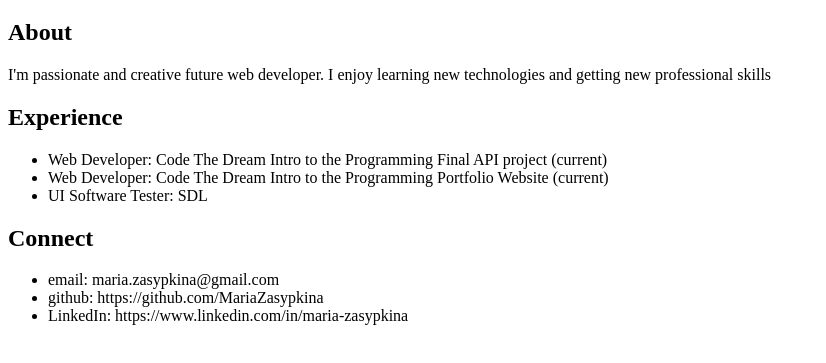
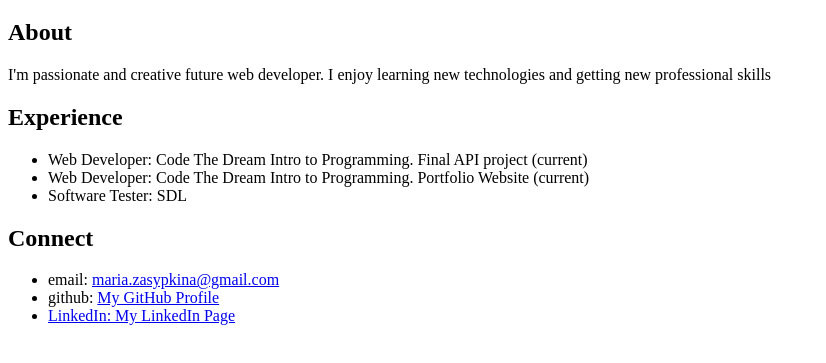
Before and after one commit to MariaZasypkina/Maria-Zasypkina-IO, a plain HTML site: page index.html in a window 1280 px wide. Shown: the part 61-424 px from the top of the page, without its empty margins (0-826 px from the left). Drawn offline with Linux system fonts and the light colour scheme.

Commit message:
Content to the index.html file added, comments to the code added

```diff
--- a/index.html
+++ b/index.html
@@ -1,26 +1,40 @@
 <!DOCTYPE html>
-<html lang = 'en'>
+<!-- Declare the document type -->
+<html lang="en">
+  <!-- Specify the language of the document -->
   <head>
-        <meta charset = "UTF-8">
-        <title> Maria Zasypkina's Portfolio Website </title>
+    <meta charset="UTF-8" />
+    <!--Define the character encoding-->
+    <title>Maria Zasypkina's Portfolio Website</title>
+    <!--Set the title of the webpage-->
   </head>
 
   <body>
-    <h1> Maria Zasypkina</h1>
-<h2> About </h2>
-<p> I'm passionate and creative future web developer. I enjoy learning new technologies and getting new professional skills </p>
-<h2> Experience </h2>
+    <!-- Adding content to the page-->
+    <h1>Maria Zasypkina</h1>
+    <h2>About</h2>
+    <p>
+      I'm passionate and creative future web developer. I enjoy learning new
+      technologies and getting new professional skills
+    </p>
+    <h2>Experience</h2>
     <ul>
-    <li> Web Developer: Code The Dream Intro to the Programming Final API project (current) </li>
-    <li> Web Developer: Code The Dream Intro to the Programming Portfolio Website (current) </li>
-    <li> UI Software Tester: SDL </li>
+      <li>
+        Web Developer: Code The Dream Intro to Programming. Final API project
+        (current)
+      </li>
+      <li>
+        Web Developer: Code The Dream Intro to Programming. Portfolio Website
+        (current)
+      </li>
+      <li> Software Tester: SDL
+      </li>
     </ul>
-<h2> Connect </h2>
+    <h2>Connect</h2>
     <ul>
-    <li> email: maria.zasypkina@gmail.com </li>
-    <li> github: https://github.com/MariaZasypkina </li>
-    <li> LinkedIn: https://www.linkedin.com/in/maria-zasypkina </li>
+      <li>email: <a href = "mailto:maria.zasypkina@gmail.com">maria.zasypkina@gmail.com</a></li>
+      <li>github: <a href="https://github.com/MariaZasypkina"> My GitHub Profile</li>
+      <li>LinkedIn: <a href="https://www.linkedin.com/in/maria-zasypkina"> My LinkedIn Page</li>
     </ul>
-
   </body>
 </html>
```
Lines whose indentation alone changed are shown as unchanged.
